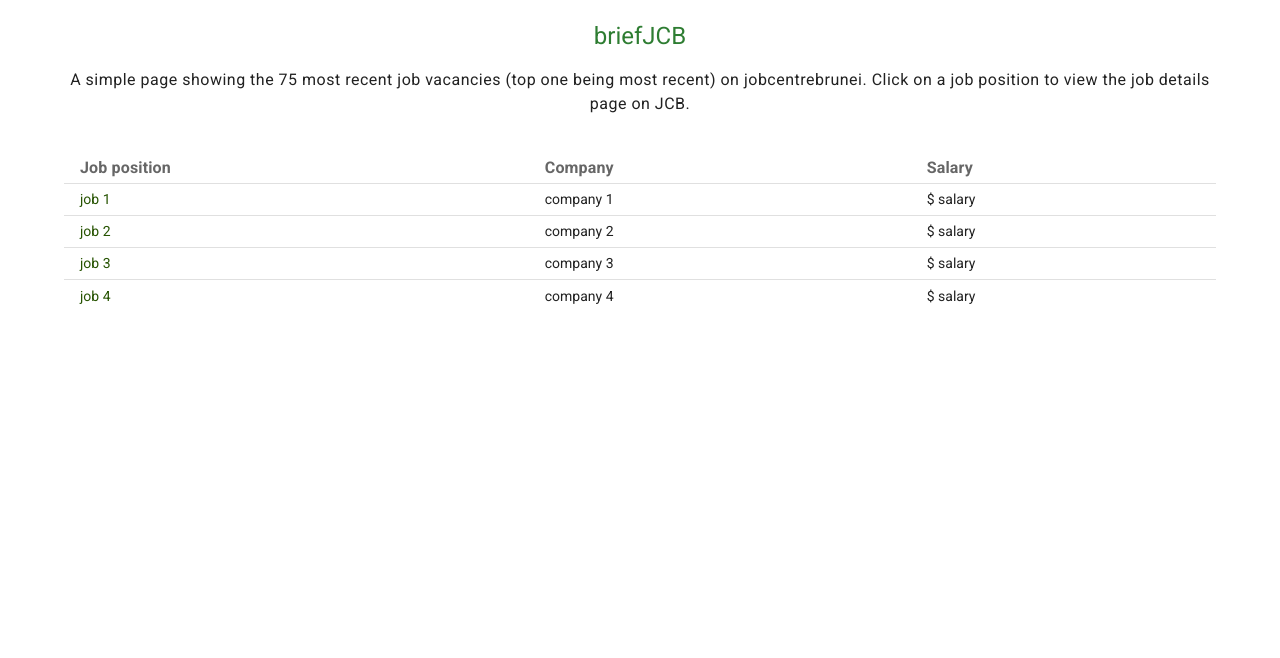
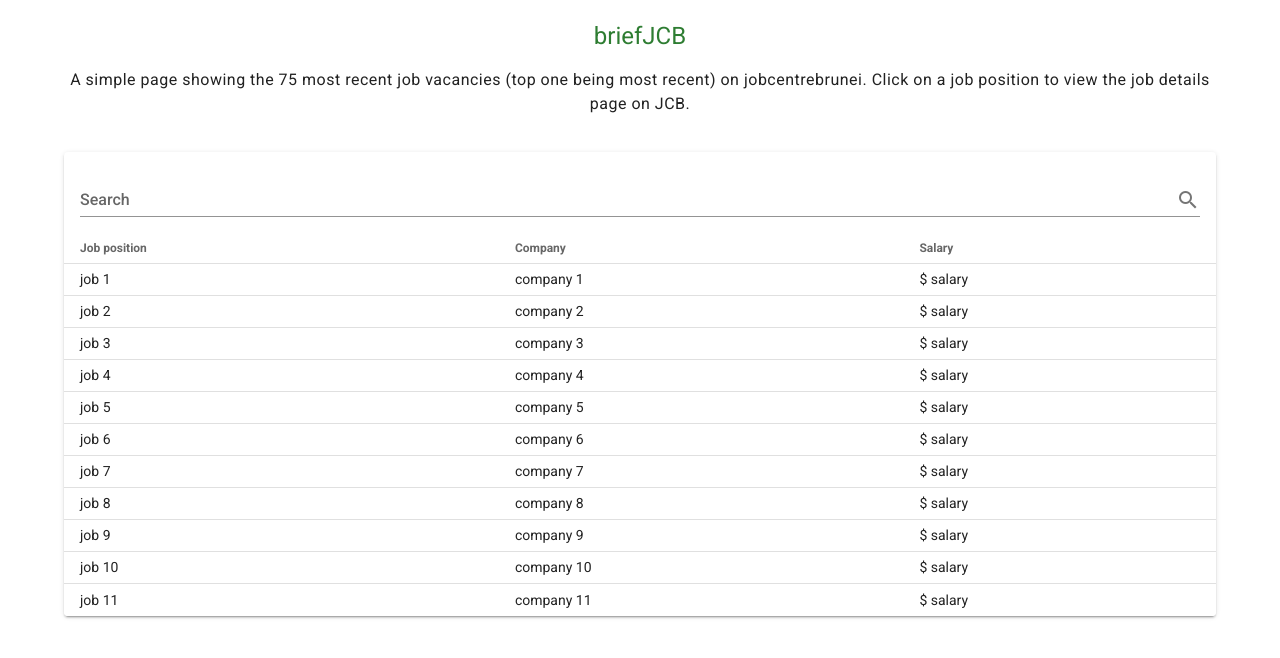
Before and after one commit to najib-r/briefjcb-vue, a Vue app: page / in a window 1280 px wide. Shown: the top 658 px of the page. Built offline with nearby package versions, Linux system fonts and the light colour scheme.

Commit message:
Use v-data-table

```diff
--- a/src/components/mainContent.vue
+++ b/src/components/mainContent.vue
@@ -1,40 +1,53 @@
 <template>
-    <v-simple-table dense fixed-header height="300px">
-      <template v-slot:default>
-        <thead>
-          <tr>
-            <th class="text-subtitle-1 font-weight-bold">
-              Job position
-            </th>
-            <th class="text-subtitle-1 font-weight-bold">
-              Company
-            </th>
-            <th class="text-subtitle-1 font-weight-bold">
-              Salary
-            </th>
-          </tr>
-        </thead>
-        <tbody>
-          <tr v-for="job in jobs" :key="job.name">
-            <td><a :href="job.link" class="links" target="_blank" rel="noopener noreferrer">{{ job.name }}</a></td>
-            <td>{{ job.company }}</td>
-            <td>{{ job.salary }}</td>
-          </tr>
-        </tbody>
-      </template>
-    </v-simple-table>
-  </template>
+<v-card>
+  <v-card-title>
+    <v-text-field
+    v-model="search"
+    append-icon="mdi-magnify"
+    label="Search"
+    single-line
+    hide-details
+    ></v-text-field>
+  </v-card-title>
+  <v-data-table
+    :headers="headers"
+    :items="jobs"
+    :search="search"
+    disable-pagination
+    hide-default-footer
+    dense>
+  </v-data-table>
+</v-card>
+</template>
 
 <script>
 export default {
     name: 'mainContent',
     data () {
         return {
+            search: '',
             jobs: [
                 {name: 'job 1', company: 'company 1', salary: '$ salary', link: 'https://google.com'},
                 {name: 'job 2', company: 'company 2', salary: '$ salary', link: 'https://google.com'},
                 {name: 'job 3', company: 'company 3', salary: '$ salary', link: 'https://google.com'},
-                {name: 'job 4', company: 'company 4', salary: '$ salary', link: 'https://google.com'}
+                {name: 'job 4', company: 'company 4', salary: '$ salary', link: 'https://google.com'},
+                {name: 'job 5', company: 'company 5', salary: '$ salary', link: 'https://google.com'},
+                {name: 'job 6', company: 'company 6', salary: '$ salary', link: 'https://google.com'},
+                {name: 'job 7', company: 'company 7', salary: '$ salary', link: 'https://google.com'},
+                {name: 'job 8', company: 'company 8', salary: '$ salary', link: 'https://google.com'},
+                {name: 'job 9', company: 'company 9', salary: '$ salary', link: 'https://google.com'},
+                {name: 'job 10', company: 'company 10', salary: '$ salary', link: 'https://google.com'},
+                {name: 'job 11', company: 'company 11', salary: '$ salary', link: 'https://google.com'},
+            ],
+            headers: [
+                {
+                  text: 'Job position',
+                  align: 'start',
+                  sortable: true,
+                  value: 'name',
+                },
+                { text: 'Company', value: 'company' },
+                { text: 'Salary', value: 'salary' }
             ]
         }
     }
```
